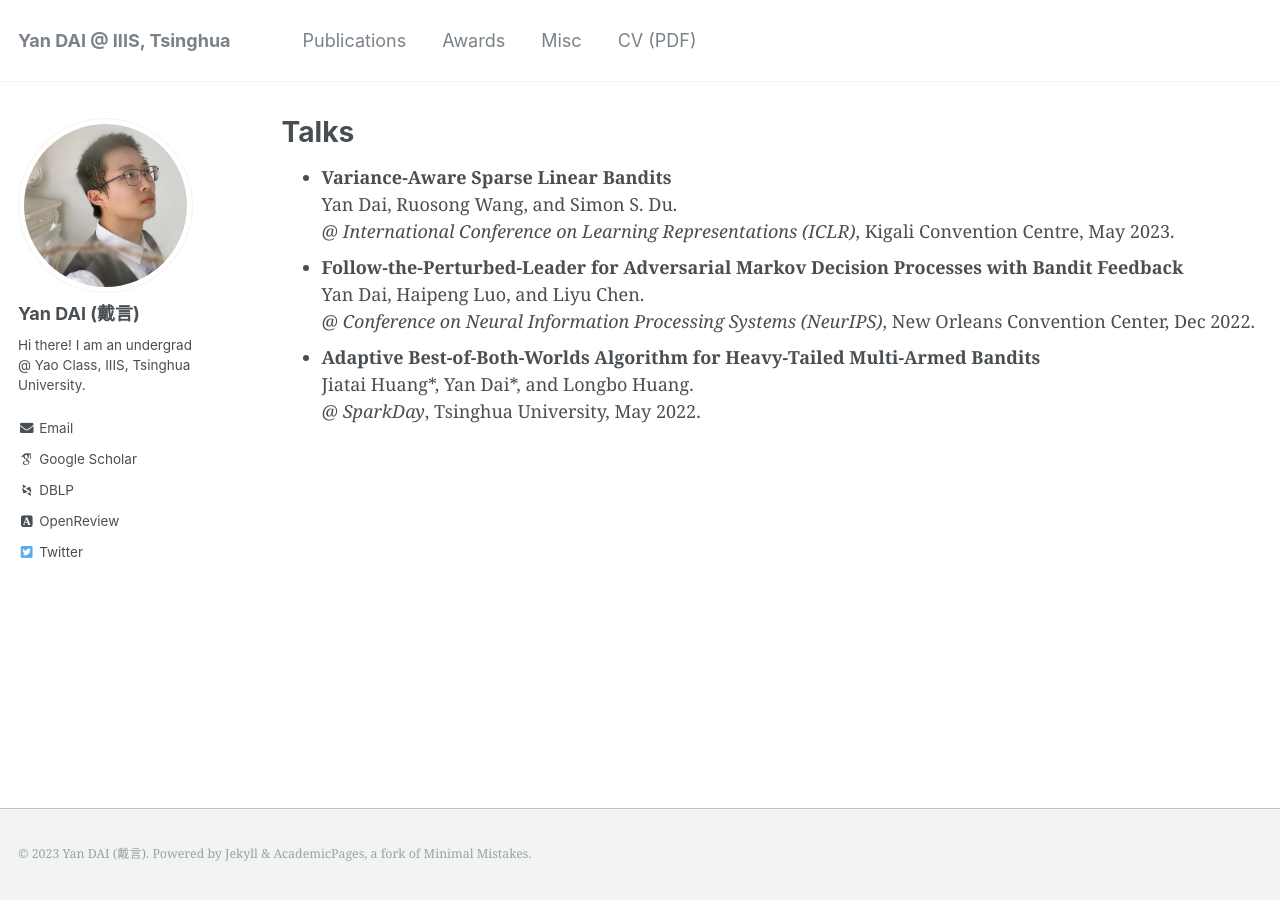
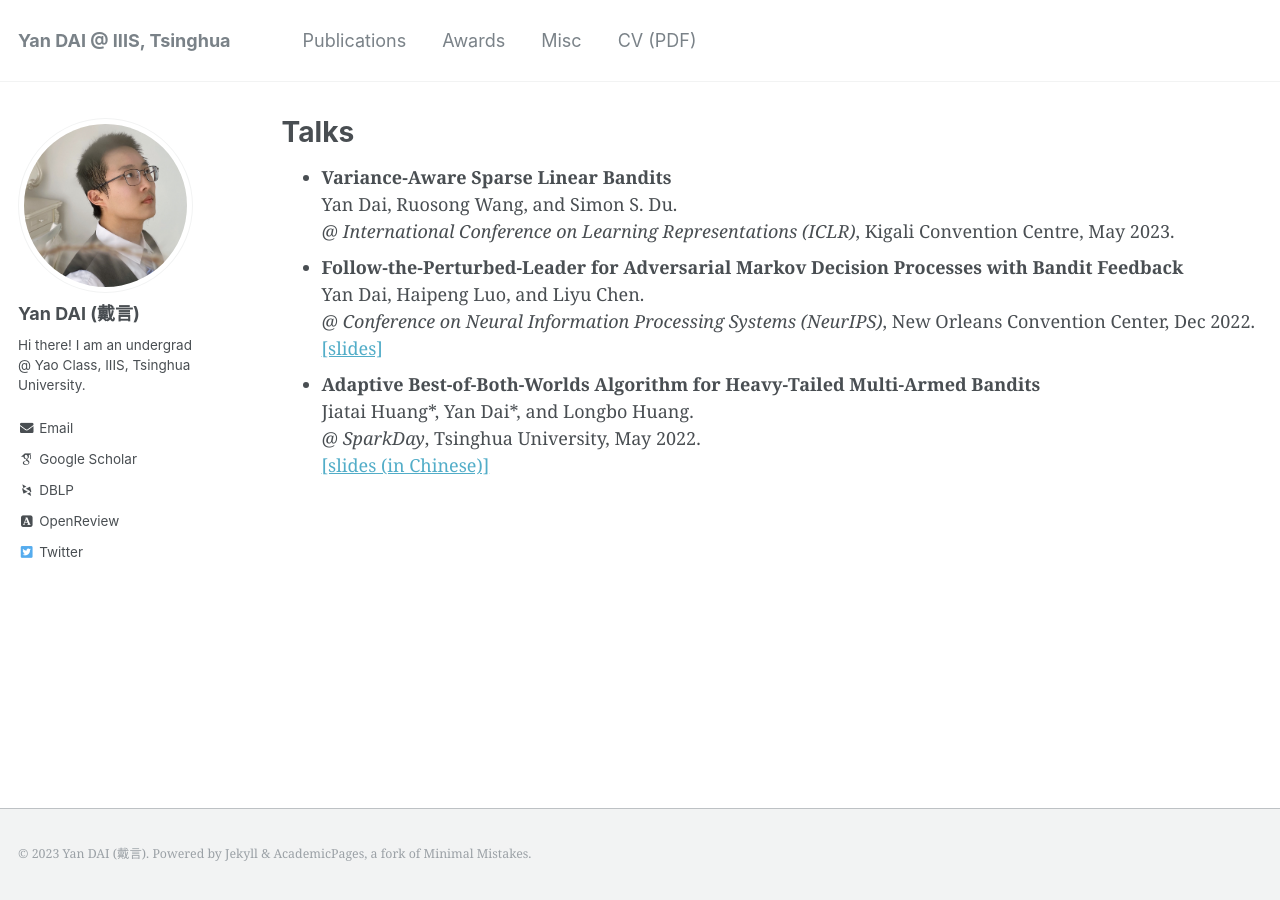
Before and after one commit to yandaichn/yandaichn.github.io, a Jekyll site: the page built from _pages/talks.md, in a window 1280 px wide. Built offline with Jekyll 4.4.1, drawn with Linux system fonts in a browser that asks for light colours; some web fonts are replaced.

Commit message:
Add slides

```diff
--- a/_pages/talks.md
+++ b/_pages/talks.md
@@ -13,6 +13,8 @@ author_profile: true
 * **Follow-the-Perturbed-Leader for Adversarial Markov Decision Processes with Bandit Feedback**
   Yan Dai, Haipeng Luo, and Liyu Chen.
   *@ Conference on Neural Information Processing Systems (NeurIPS)*, New Orleans Convention Center, Dec 2022.
+  [\[slides\]](/files/slides_NeurIPS2022_FTPL_for_AMDP.pdf)
 * **Adaptive Best-of-Both-Worlds Algorithm for Heavy-Tailed Multi-Armed Bandits**
   Jiatai Huang\*, Yan Dai\*, and Longbo Huang.
   *@ SparkDay*, Tsinghua University, May 2022.
+  [\[slides (in Chinese)\]](/files/slides_ICML2022_BoBW_Heavy_Tail_MAB.pdf)
```
Also changed, not shown: 1 other file.
